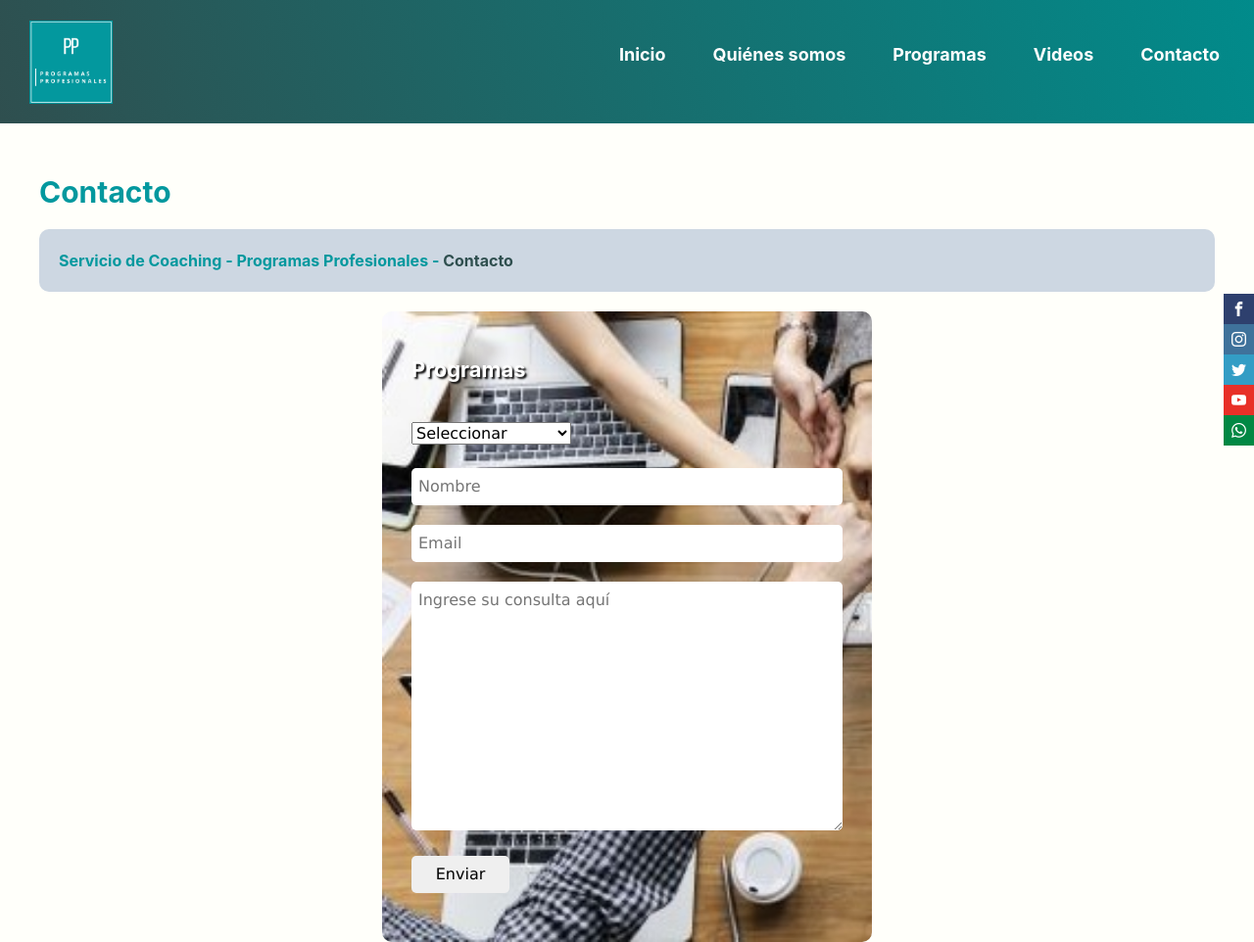
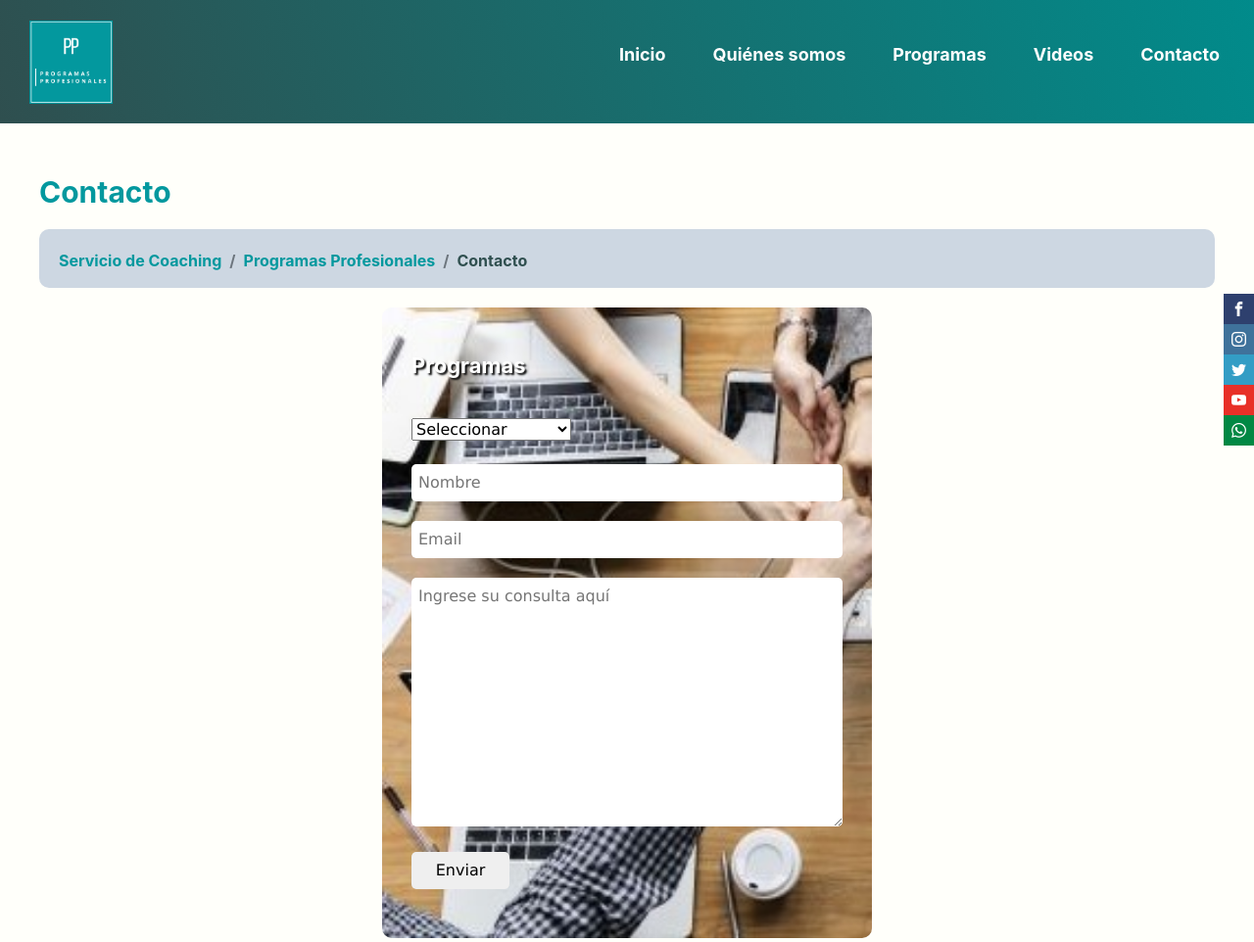
Before and after one commit to Machu81/Desafio_bootstrap, a plain HTML site: page pages/contacto.html in a window 1280 px wide. Shown: the top 962 px of the page at 98% size. Drawn offline with nearby package versions, Linux system fonts and the light colour scheme; files whose address does not match are found by name; a web font is replaced by a local one.

Commit message:
breadcrumb

```diff
--- a/main.css
+++ b/main.css
@@ -89,7 +89,7 @@ li {
   position: absolute;
   display: none;
   border-radius: 8px;
-  top: 32px;
+  top: 37px;
  }
 
  .dropdown li + li {
@@ -195,15 +195,31 @@ h1 {
   background: #CDD7E2;
   color: #03989E;
   font-weight: bold;
-  padding: 20px;
+  padding-top: 20px;
+  padding-left: 20px;
   border-radius: 10px;
   margin-top: 20px;
   margin-bottom: 20px;
+  text-decoration: none;
+}
+.colorbreadcrumb {
+  color: #03989E;
+}
+
+#colorbreadcrumb {
+  color: #03989E;
+}
+
+#colorbreadcrumb:hover {
+  color: #2f4f4f;
 }
 
 .info-encabezado span {
   color: #2f4f4f;
   font-weight: bold;
+}
+li .breadcrumb-item {
+  color: #2f4f4f;
 }
 
 .principal {
--- a/pages/contacto.html
+++ b/pages/contacto.html
@@ -56,7 +56,13 @@
             <section class="infoBar">
                 <div>
                     <h1>Contacto</h1>
-                    <p class="info-encabezado">Servicio de Coaching - Programas Profesionales - <span>Contacto</span></p>
+                    <nav aria-label="breadcrumb" class="info-encabezado" >
+                        <ol class="breadcrumb">
+                        <li class="breadcrumb-item active" aria-current="page"><p class="colorbreadcrumb">Servicio de Coaching</p></li>
+                          <li class="breadcrumb-item"><a href="../index.html"><span id="colorbreadcrumb">Programas Profesionales</span></a></li>
+                          <li class="breadcrumb-item active" aria-current="page"><span>Contacto</span></li>
+                        </ol>
+                    </nav>
                 </div>
             </section>
 
```
Also changed, not shown: index.html (+7 -2 lines), pages/inscripciones.html (+7 -1 lines), pages/institucional.html (+7 -1 lines), pages/programas.html (+7 -2 lines), pages/videos.html (+7 -1 lines).
